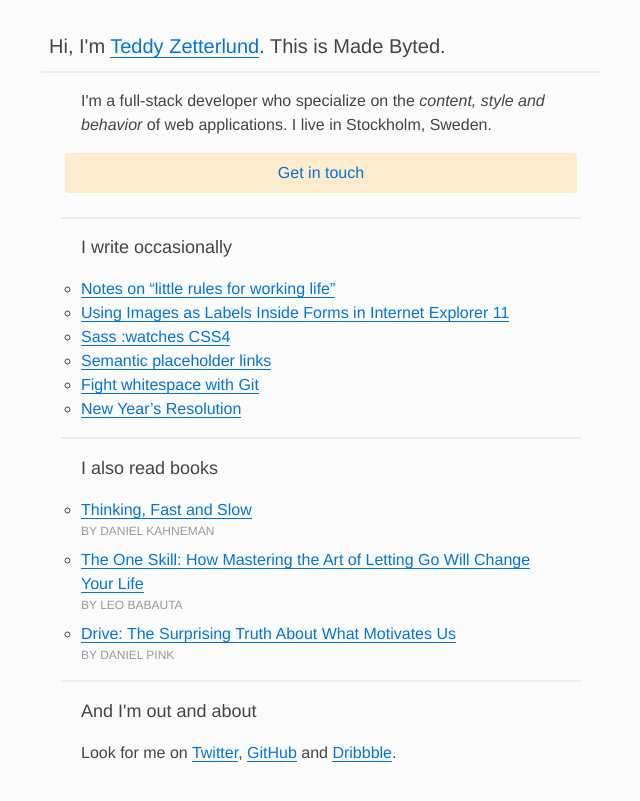
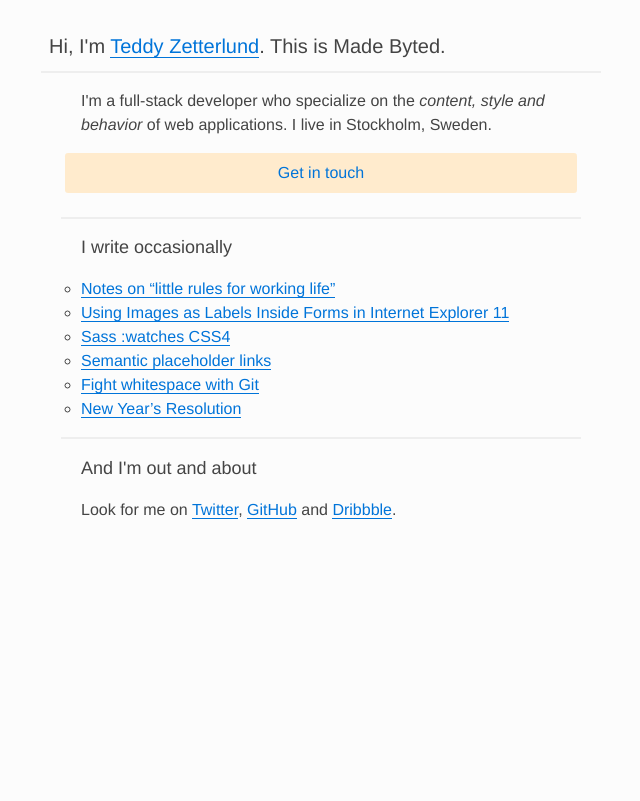
Before and after one commit to teddyzetterlund/madebyted.github.io, a Jekyll site: the page built from index.html, in a window 1280 px wide. Shown: the top 801 px of the page, without its empty margins (319-959 px from the left). Built offline with Jekyll 4.4.1, drawn with Linux system fonts in a browser that asks for light colours; Markdown is read by kramdown in place of the engine named in the settings.

Commit message:
Remove section on reading books

```diff
--- a/index.html
+++ b/index.html
@@ -16,23 +16,6 @@ layout: default
 {% endfor %}
 </ul>
 
-<h2>I also read books</h2>
-
-<ul class="list-with-meta">
-  <li>
-    <a href="http://www.amazon.com/Thinking-Fast-Slow-Daniel-Kahneman/dp/0374533555">Thinking, Fast and Slow</a>
-    <span class="meta">by Daniel Kahneman</span>
-  </li>
-  <li>
-    <a href="http://zenhabits.net/lg/">The One Skill: How Mastering the Art of Letting Go Will Change Your Life</a>
-    <span class="meta">by Leo Babauta</span>
-  </li>
-  <li>
-    <a href="http://www.amazon.com/Drive-Surprising-Truth-About-Motivates/dp/1594484805">Drive: The Surprising Truth About What Motivates Us</a>
-    <span class="meta">by Daniel Pink</span>
-  </li>
-</ul>
-
 <h2>And I'm out and about</h2>
 
 <p>
```
